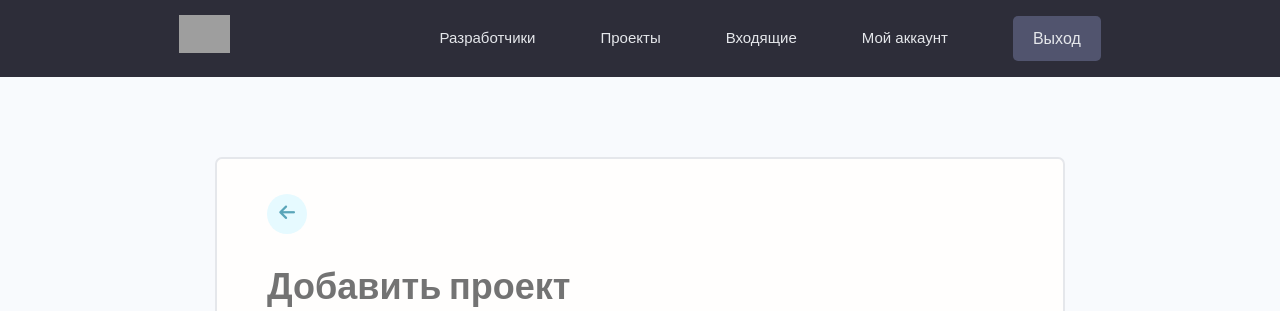
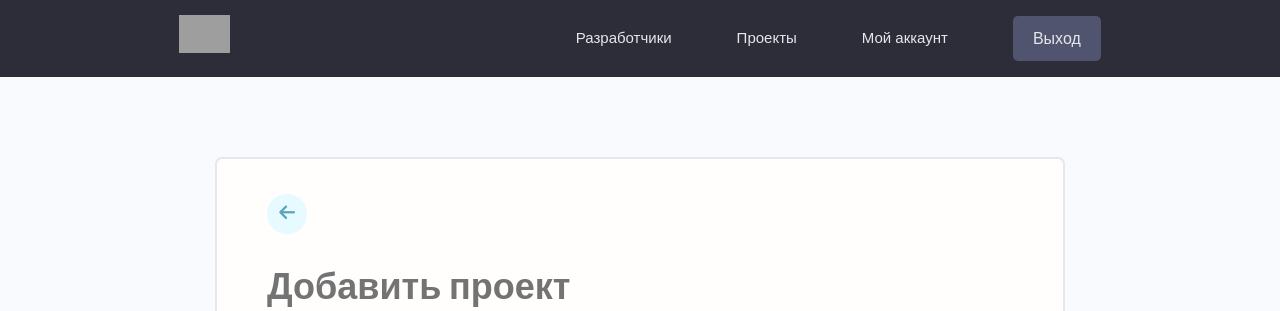
Before and after one commit to Xac47/DevSearch, a Django app: page /projects/create-project/ in a window 1280 px wide. Shown: the top 311 px of the page. Run offline with Django 4.2, Linux system fonts and the light colour scheme; the visitor is signed in with stand-in values (Sample User, id 1); data that the repository does not hold is empty; some libraries are stand-ins or nearby versions; grey boxes are pictures that could not be loaded.

Commit message:
update file

```diff
--- a/templates/include/navbar.html
+++ b/templates/include/navbar.html
@@ -19,7 +19,6 @@
           <li class="header__menuItem"><a href="{% url 'profiles' %}">Разработчики</a></li>
           <li class="header__menuItem"><a href="{% url 'projects' %}">Проекты</a></li>
           {% if user.is_authenticated %}
-          <li class="header__menuItem"><a href="inbox.html">Входящие</a></li>
           <li class="header__menuItem"><a href="{% url 'account' %}">Мой аккаунт</a></li>
           <li class="header__menuItem"><a href="{% url 'exit' %}" class="btn btn--sub">Выход</a></li>
           {% else %}
```
